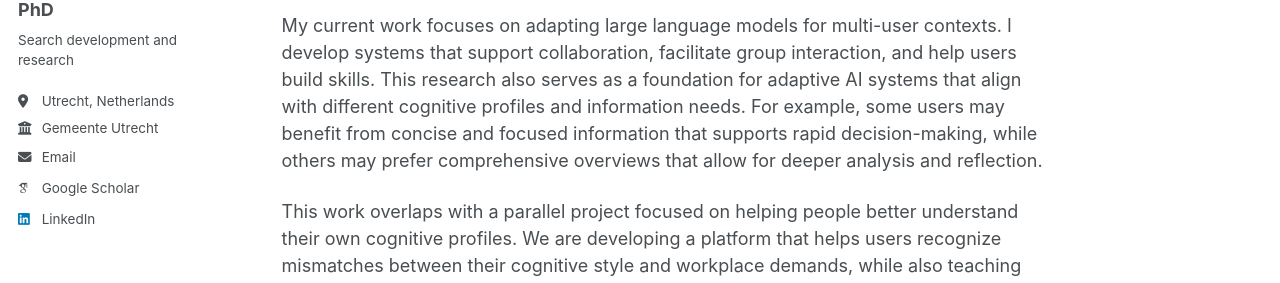
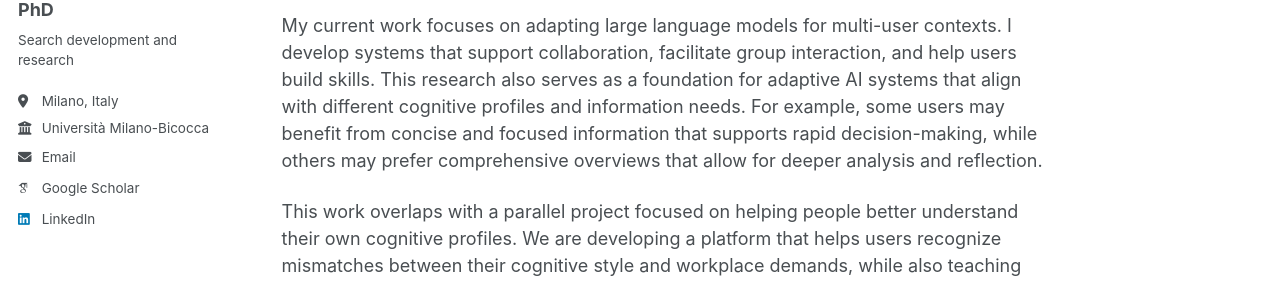
Before and after one commit to tmschoegje/tmschoegje.github.io, a Jekyll site: the page built from _pages/about.md, in a window 1280 px wide. Shown: the part 307-590 px from the top of the page. Built offline with Jekyll 4.4.1, drawn with Linux system fonts in a browser that asks for light colours; some web fonts are replaced; a script that is not in the unit is left out.

Commit message:
Update location

```diff
--- a/_config.yml
+++ b/_config.yml
@@ -26,8 +26,8 @@ author:
   name             : "Thomas Schoegje, PhD"
   pronouns         :  # "he/him"
   bio              : "Search development and research"
-  location         : "Utrecht, Netherlands"
-  employer         : "Gemeente Utrecht"
+  location         : "Milano, Italy"
+  employer         : "Università Milano-Bicocca"
   uri              : # URL
   email            : "tmschoegje@gmail.com"
 
```
